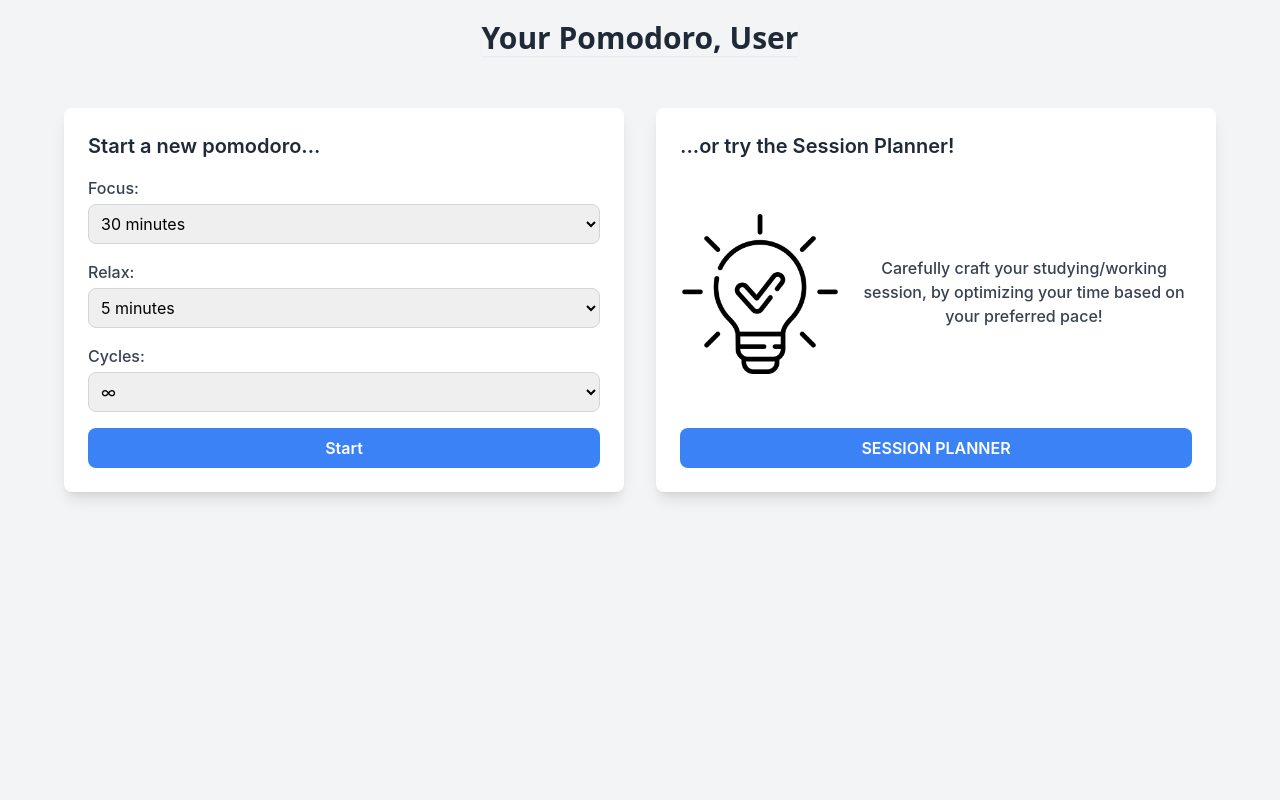
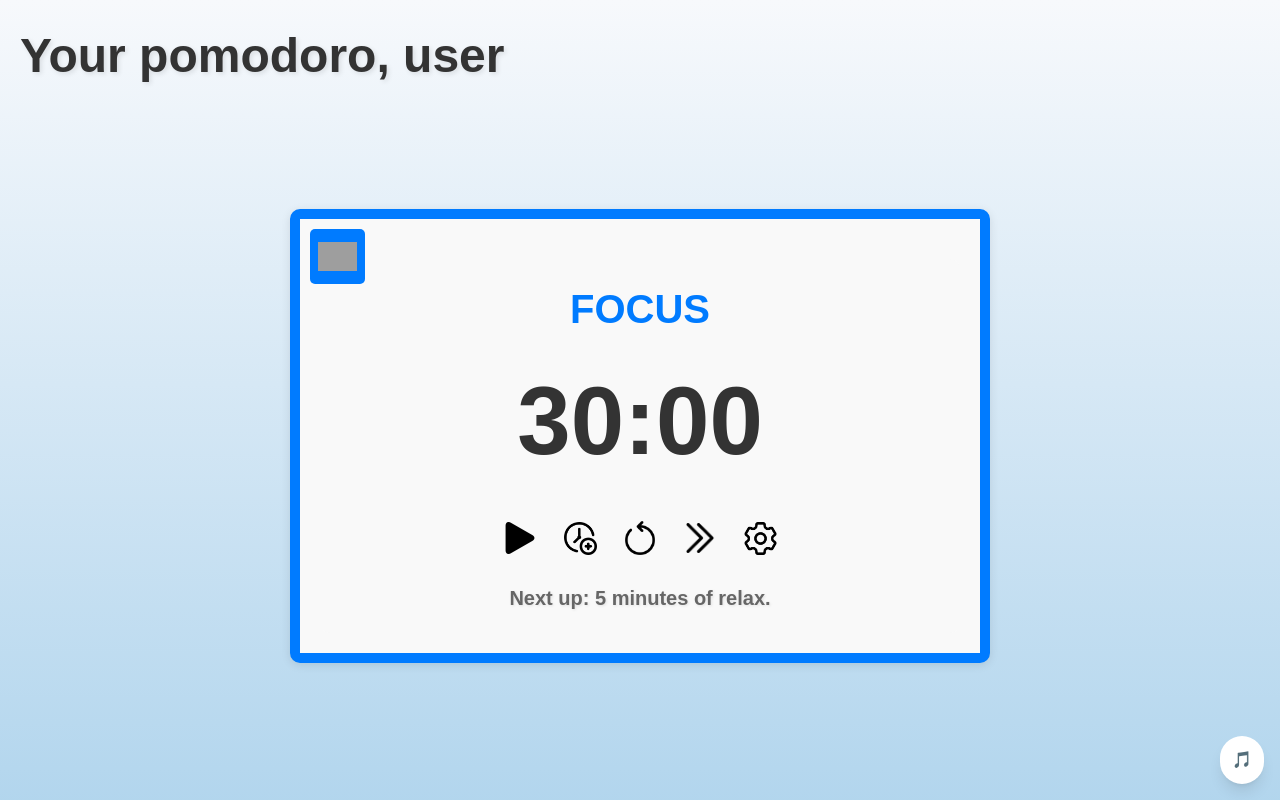
Before and after one commit to mikegaravani/TW-Project, a React (Vite) app in the folder client/: page /pomodoro in a window 1280 px wide. Built offline with nearby package versions, Linux system fonts and the light colour scheme; grey boxes are pictures that could not be loaded.

Commit message:
add pomo music player

```diff
--- a/client/package.json
+++ b/client/package.json
@@ -16,6 +16,7 @@
     "react": "^18.3.1",
     "react-bootstrap": "^2.10.4",
     "react-dom": "^18.3.1",
+    "react-h5-audio-player": "^3.9.3",
     "react-markdown": "^9.0.1",
     "react-router-dom": "^6.26.1",
     "react-uuid": "^2.0.0"
--- a/client/src/components/Pomodoro.jsx
+++ b/client/src/components/Pomodoro.jsx
@@ -45,31 +45,34 @@ function Pomodoro() {
   };
 
   return (
-    <>
-      {currentPage === "entryPage" && (
-        <EntryPage onStart={handleStart} onSPClick={handleSPClick} />
-      )}
-      {currentPage === "basicPomodoro" && (
-        <BasicPomodoro
-          initialFocusTime={focusTime}
-          initialRelaxTime={relaxTime}
-        />
-      )}
-      {currentPage === "sPBuilder" && (
-        <SPBuilder
-          onStartSession={handleSPStart}
-          onPassData={handleTimelineData}
-        />
-      )}
-      {currentPage === "sPPomodoro" && (
-        <SPPomodoro timelineData={timelineData} />
-      )}
-    </>
+    // <>
+    //   {currentPage === "entryPage" && (
+    //     <EntryPage onStart={handleStart} onSPClick={handleSPClick} />
+    //   )}
+    //   {currentPage === "basicPomodoro" && (
+    //     <BasicPomodoro
+    //       initialFocusTime={focusTime}
+    //       initialRelaxTime={relaxTime}
+    //     />
+    //   )}
+    //   {currentPage === "sPBuilder" && (
+    //     <SPBuilder
+    //       onStartSession={handleSPStart}
+    //       onPassData={handleTimelineData}
+    //     />
+    //   )}
+    //   {currentPage === "sPPomodoro" && (
+    //     <SPPomodoro timelineData={timelineData} />
+    //   )}
+    // </>
 
     // TODO for testing only
-    // <>
-    //   <SPBuilder onStartSession={handleSPStart} />
-    // </>
+    <>
+      <BasicPomodoro
+        initialFocusTime={focusTime}
+        initialRelaxTime={relaxTime}
+      />
+    </>
   );
 }
 
--- a/client/src/components/pomodoro-components/BasicPomodoro.jsx
+++ b/client/src/components/pomodoro-components/BasicPomodoro.jsx
@@ -2,6 +2,7 @@ import React, { useState, useEffect } from "react";
 import PomodoroTimer from "./PomodoroTimer";
 import lightbulb from "../../assets/lightbulb.png";
 import "./BasicPomodoro.css";
+import MusicPopup from "./MusicPopup";
 
 function BasicPomodoro({ initialFocusTime, initialRelaxTime }) {
   const [currentMode, setCurrentMode] = useState("focus");
@@ -49,6 +50,8 @@ function BasicPomodoro({ initialFocusTime, initialRelaxTime }) {
             </div>
           </div>
         </div>
+
+        <MusicPopup />
       </div>
     </>
   );
--- /dev/null
+++ b/client/src/components/pomodoro-components/MusicPopup.jsx
@@ -0,0 +1,48 @@
+import React, { useState } from "react";
+import AudioPlayer from "react-h5-audio-player";
+import "react-h5-audio-player/lib/styles.css";
+import musicTrack from "../../assets/music/vaporwave.mp3";
+
+const MusicPopup = () => {
+  const [isPopupVisible, setPopupVisible] = useState(false);
+
+  const togglePopup = () => {
+    setPopupVisible(!isPopupVisible);
+  };
+
+  return (
+    <div className="fixed bottom-0 right-0 w-full flex justify-center items-end">
+      <div
+        className={`bg-white shadow-lg rounded-t-lg w-full max-w-md transition-transform duration-300 ${
+          isPopupVisible ? "translate-y-0" : "translate-y-full"
+        }`}
+      >
+        <div
+          className="bg-white text-black text-center p-2 rounded-t-lg cursor-pointer"
+          onClick={togglePopup}
+        >
+          <span className="text-lg">🎵 Your music</span>
+        </div>
+        {isPopupVisible && (
+          <div className="p-4">
+            <AudioPlayer
+              src={musicTrack}
+              loop="true"
+              showFilledProgress="false"
+            />
+          </div>
+        )}
+      </div>
+      {!isPopupVisible && (
+        <button
+          className="fixed bottom-4 right-4 bg-white text-white p-3 rounded-full shadow-lg"
+          onClick={togglePopup}
+        >
+          🎵
+        </button>
+      )}
+    </div>
+  );
+};
+
+export default MusicPopup;
```
Also changed, not shown: 2 other files (tests, documents, lock files or other folders).
